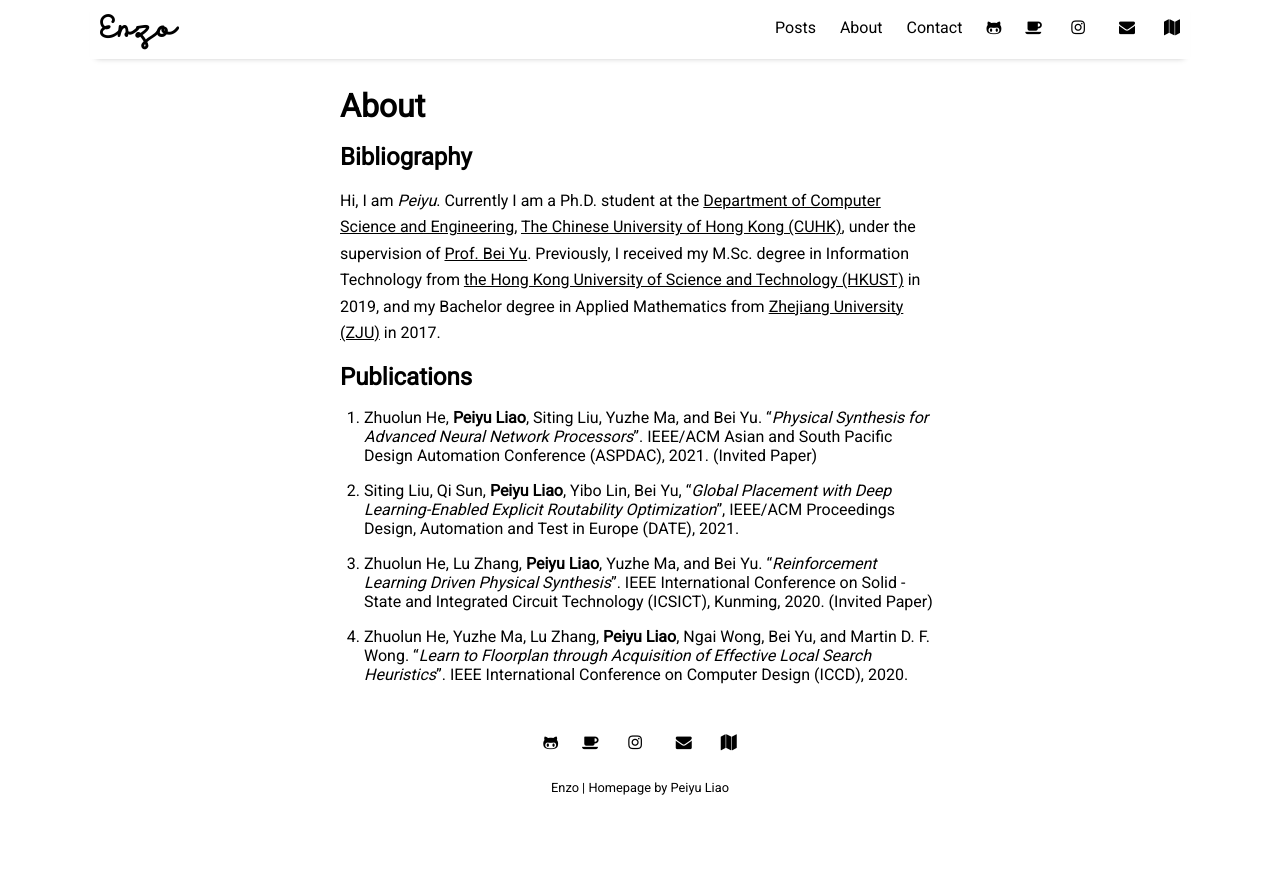
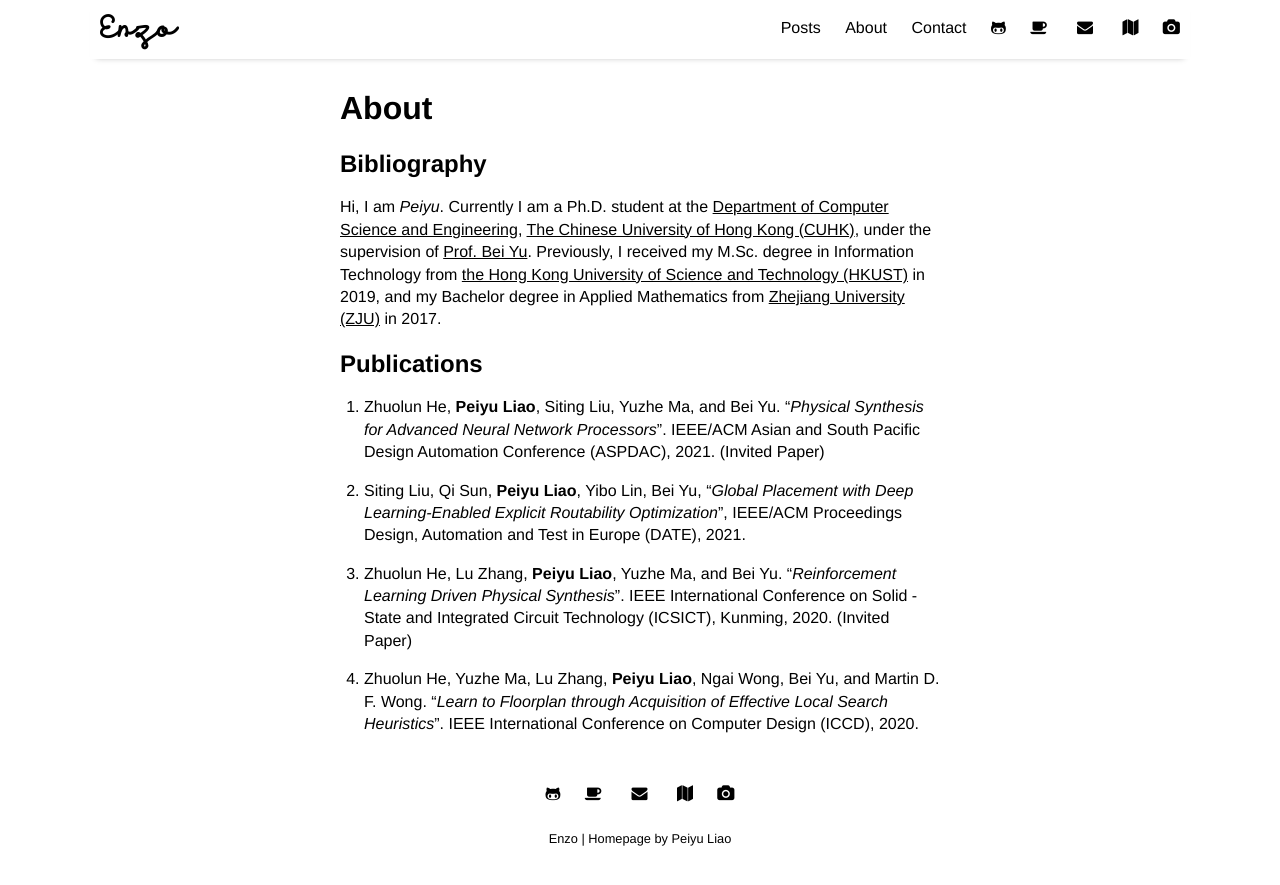
Before and after one commit to enzoleo/enzoleo.github.io, a Jekyll site: the page built from pages/about.md, in a window 1280 px wide. Shown: the top 885 px of the page. Built offline with Jekyll 4.4.1, drawn with Linux system fonts in a browser that asks for light colours; nearby versions of some CDN libraries.

Commit message:
Use Helvetica font by default and modify line spacing

```diff
--- a/_data/settings.yml
+++ b/_data/settings.yml
@@ -15,9 +15,9 @@ menu:
 social:
 - {icon: 'github-alt', link: 'https://github.com/enzoleo'}
 - {icon: 'coffee', link: 'https://enzoleo.github.io'}
-- {icon: 'instagram', link: 'https://instagram.com/enzoleo95'}
 - {icon: 'envelope', link: 'mailto:enzoliao95@gmail.com'}
 - {icon: 'map', link: 'https://www.google.com/maps/@22.6120106,114.0938314,12z'}
+- {icon: 'camera', link: 'https://instagram.com/enzoleo95'}
 
 # Customize site text
 pagination:
--- a/assets/css/_sass/_base.scss
+++ b/assets/css/_sass/_base.scss
@@ -52,7 +52,7 @@ dl, dd, ol, ul, figure {
 h1, h2, h3, h4, h5, h6 {
   margin-bottom: .5rem;
   font-weight: bold;
-  line-height: 1.25;
+  line-height: 1.4;
   text-rendering: optimizeLegibility;
 }
 
@@ -89,7 +89,7 @@ p {
   margin-bottom: 1em;
   margin-left: 0;
   margin-right: 0;
-  line-height: 1.65;
+  line-height: 1.4;
   font-family: $body-font-family;
 }
 
@@ -98,6 +98,7 @@ ul, ol, dl {
   margin-top: 1rem;
   margin-bottom: 1rem;
   margin-left: 1.5rem;
+  line-height: 1.4;
   font-family: $body-font-family;
 }
 
@@ -105,6 +106,7 @@ ol li {
   margin-top: 1rem;
   margin-bottom: 1rem;
   margin-left: 1.5rem;
+  line-height: 1.4;
 }
 
 li {
@@ -142,11 +144,11 @@ blockquote {
 /**
  * Tables
  */
- table {
-     border-collapse: collapse;
-     margin-bottom: 30px;
-     width: 100%;
- }
+table {
+  border-collapse: collapse;
+  margin-bottom: 30px;
+  width: 100%;
+}
 
  table, th, td {
      border: 1px solid black;
--- a/assets/css/main.scss
+++ b/assets/css/main.scss
@@ -5,11 +5,17 @@
 /*
   Site variables
 */
+/*
+$base-font-family: 'Calibri', sans-serif;
+$body-font-family: 'Calibri', sans-serif;
+$code-font-family: "Source Code Pro", monospace;
+*/
+/*
+  Helvetica font-family
+ */
 
-$base-font-family: 'Roboto', sans-serif;
-
-$body-font-family: 'Roboto', sans-serif;
-
+$base-font-family: 'Helvetica', sans-serif;
+$body-font-family: 'Helvetica', sans-serif;
 $code-font-family: "Source Code Pro", monospace;
 
 $brand-color: black;
```
